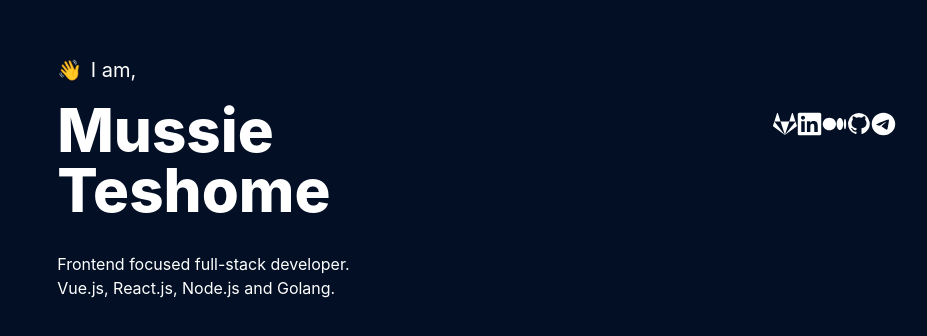
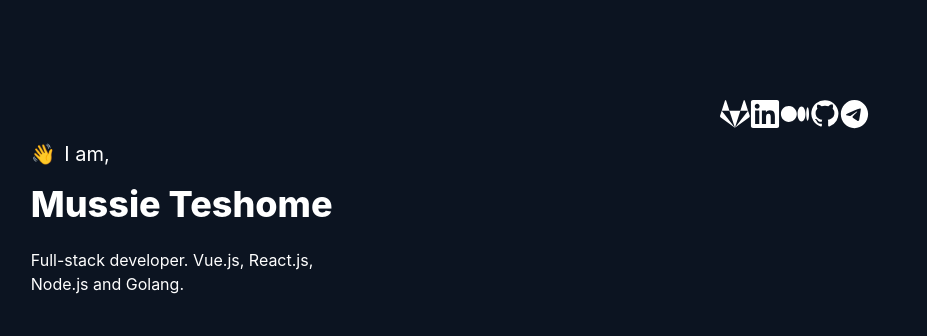
Before and after one commit to MussieT/portfolio, a website built with Vite: page index.html in a window 1280 px wide. Shown: the part 286-622 px from the top of the page, without its empty margins (225-1152 px from the left). Built offline with nearby package versions, Linux system fonts and the light colour scheme.

Commit message:
updated background

```diff
--- a/index.html
+++ b/index.html
@@ -12,25 +12,24 @@
     <script src="https://cdn.tailwindcss.com"></script>
     <title class="font-lato"> Mussie</title>
   </head>
-  <body class="h-full bg-[#020f24]">
-    <!-- <div class="bg-trial">   -->
-      <div class="mt-28 grid grid-cols-12 gap-2 content-center">
+  <body class="h-full bg-[#0c1421]">
+
+    <div class="mt-28 grid grid-cols-12 gap-2 content-center pt-20">
       <div class="col-span-5 col-start-5 mt-10">
         <span class="text-xl text-w ease-in-out">&#128075;</span>
         <span class="text-white text-xl font-lato ml-1">I am,</span>
         <br />
-          <h1 class="text-6xl font-extrabold mt-4  mb-2 text-white font-lato">
+        <h1 class="text-4xl font-extrabold mt-4 text-white font-lato">
           Mussie Teshome
         </h1>
         <br />
-          <p class="text-md text-white">Frontend focused full-stack developer. Vue.js, React.js, Node.js and Golang.
+        <p class="text-md text-white">Full-stack developer. Vue.js, React.js, Node.js and Golang.
         </p>
         <br />
       </div>
     </div>
-    <!-- </div> -->
 
-    <div class="grid grid-cols-12 gap-0 mt-5">
+    <div class="grid grid-cols-12 gap-0">
       <div class="col-span-4 col-start-5 flex justify-between mx-3">
         <a href="https://gitlab.com/MussieT" class="filter-svg" target="_blank">
           <img src="public/gitlab.svg" alt="">
@@ -49,7 +48,16 @@
         </a>
 
       </div>
+
+
     </div>
+    <!-- <div class="grid grid-cols-12 mt-10">
+      <div class="col-span-4 col-start-5">
+        <a href="http://localhost:5173/Mussie.pdf"  class="text-white text-lg mt-10"  target="_blank">
+          Resume
+        </a>
+      </div>
+    </div> -->
   </body>
 </html>
 
```
Lines whose indentation alone changed are shown as unchanged.
